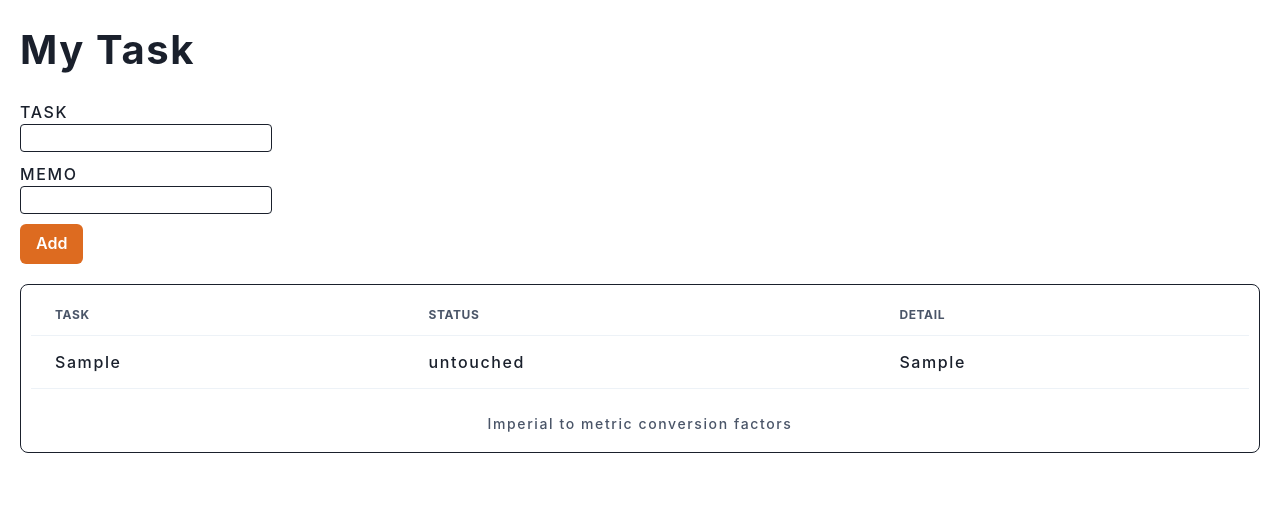
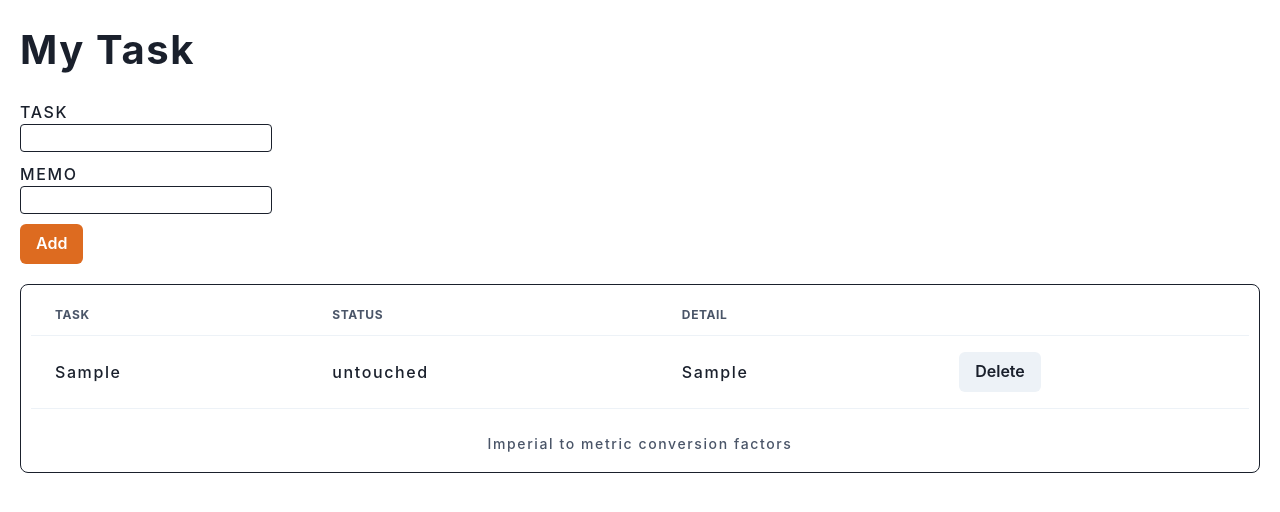
Before and after one commit to nsmuy/react-lesson-todo, a React (Create React App) app: page / in a window 1280 px wide. Both pictures are taken after typing "Sample", "Sample" into the empty fields and a click on the button "Add". Shown: the top 512 px of the page. Built offline with nearby package versions, Linux system fonts and the light colour scheme.

Commit message:
削除機能を追加

```diff
--- a/src/App.tsx
+++ b/src/App.tsx
@@ -37,6 +37,11 @@ function App() {
     setInputDetail('');
   }
 
+  const handleDeleteTodo = (id: string) => {
+    const newTodos = todos.filter((todo) => todo.id !== id);
+    setTodos(newTodos)
+  }
+
   return (
     <div className="app">
       <h1 className="appTitle">My Task</h1>
@@ -49,7 +54,10 @@ function App() {
         handleSubmit={handleSubmit}
       />
 
-      <TodoList todos={todos} />
+      <TodoList
+        todos={todos}
+        handleDeleteTodo={handleDeleteTodo}
+      />
     </div>
   );
 }
--- /dev/null
+++ b/src/components/DeleteTodo.tsx
@@ -0,0 +1,23 @@
+import React from 'react'
+// import { Todo } from "../../types/todoType";
+import { Button, ButtonGroup } from '@chakra-ui/react'
+
+
+type DeleteTodoProps = {
+  deleteId: string;
+  handleDeleteTodo: (id: string) => void;
+};
+
+const DeleteTodo: React.FC<DeleteTodoProps> = ({deleteId, handleDeleteTodo}) => {
+  return (
+    <Button
+      colorScheme='gray'
+      type="submit"
+      onClick={() => handleDeleteTodo(deleteId)}
+    >
+      Delete
+    </Button>
+  )
+}
+
+export default DeleteTodo
--- a/src/components/TodoList.tsx
+++ b/src/components/TodoList.tsx
@@ -2,12 +2,14 @@ import React from "react";
 import "../App.css";
 import { Table, Thead, Tbody, Tfoot, Tr, Th, Td, TableCaption, TableContainer } from "@chakra-ui/react";
 import { Todo } from "../../types/todoType";
+import DeleteTodo from "./DeleteTodo";
 
 interface TodoListProps {
   todos: Todo[];
+  handleDeleteTodo: (id: string) => void;
 }
 
-const TodoList: React.FC<TodoListProps> = ({ todos }) => {
+const TodoList: React.FC<TodoListProps> = ({ todos, handleDeleteTodo }) => {
   return (
     <>
       <div className="todoListArea">
@@ -19,6 +21,7 @@ const TodoList: React.FC<TodoListProps> = ({ todos }) => {
                 <Th>Task</Th>
                 <Th>Status</Th>
                 <Th>Detail</Th>
+                <Th></Th>
               </Tr>
             </Thead>
             <Tbody>
@@ -27,6 +30,12 @@ const TodoList: React.FC<TodoListProps> = ({ todos }) => {
                   <Td>{todo.title}</Td>
                   <Td>{todo.status}</Td>
                   <Td>{todo.detail}</Td>
+                  <Td>
+                    <DeleteTodo
+                      deleteId={todo.id}
+                      handleDeleteTodo={handleDeleteTodo}
+                    />
+                  </Td>
                 </Tr>
               ))}
             </Tbody>
```
